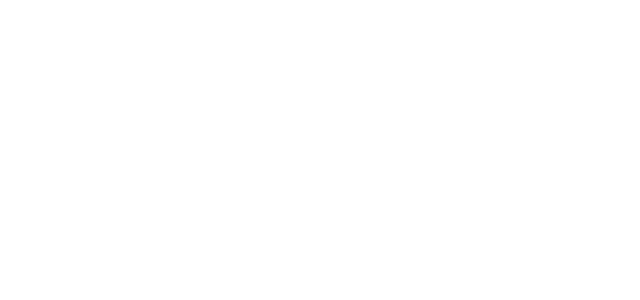
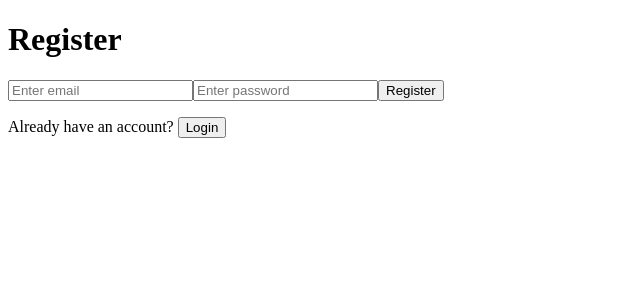
Before and after one commit to Shivraj-Joshi/todo_frontend, a React (Vite) app in the folder todo-frontend/: page /register in a window 1280 px wide. Before the commit this address had no page. Shown: the top 300 px of the page, without its empty margins (0-640 px from the left). Built offline with nearby package versions, Linux system fonts and the light colour scheme.

Commit message:
resgistration page added

```diff
--- a/todo-frontend/src/App.jsx
+++ b/todo-frontend/src/App.jsx
@@ -2,6 +2,7 @@
 import { Routes, Route } from "react-router-dom";
 import Login from "./pages/Login";
 import Todos from "./pages/todos";
+import Register from "./pages/Register";
 import "./App.css";
 
 function App() {
@@ -9,6 +10,7 @@
     <>
       <Routes>
         <Route path="/" element={<Login />} />
+        <Route path="/register" element={<Register />} />
         <Route path="/todos" element={<Todos />} />
       </Routes>
     </>
--- a/todo-frontend/src/pages/Login.jsx
+++ b/todo-frontend/src/pages/Login.jsx
@@ -59,6 +59,10 @@
         />
         {error && <p>{error}</p>}
         <button type="submit">Login</button>
+        <p>
+          Don't have an account?{" "}
+          <button onClick={() => navigate("/register")}>Register</button>
+        </p>
       </form>
     </div>
   );
--- a/todo-frontend/src/pages/Register.jsx
+++ b/todo-frontend/src/pages/Register.jsx
@@ -6,6 +6,7 @@
   const [email, setEmail] = useState("");
   const [password, setPassword] = useState("");
   const [error, setError] = useState("");
+  const navigate = useNavigate();
 
   async function handleRegister() {
     try {
@@ -17,7 +18,20 @@
           body: JSON.stringify({ email, password }),
         },
       );
-      const result = await response.json;
+
+      const result = await response.json();
+      console.log(result);
+
+      //if registration failed
+      if (!response.ok) {
+        setError(response.error);
+        return;
+      }
+
+      //save the jwt token in localstorage
+      localStorage.setItem("token", result.token);
+      navigate("/");
+
       console.log(result);
     } catch (error) {
       setError("Something went wrong . Try again. ");
@@ -41,6 +55,10 @@
       />
       {error && <p>{error}</p>}
       <button onClick={handleRegister}>Register</button>
+      <p>
+        Already have an account?{" "}
+        <button onClick={() => navigate("/")}>Login</button>
+      </p>
     </div>
   );
 }
--- a/todo-frontend/src/pages/Todos.jsx
+++ b/todo-frontend/src/pages/Todos.jsx
@@ -6,6 +6,8 @@
   const [todos, setTodos] = useState([]);
   const [newTodo, setNewTodo] = useState([]);
   const navigate = useNavigate();
+
+  //fetching all the todos
 
   useEffect(() => {
     async function fetchTodo() {
@@ -64,7 +66,7 @@
     }
   }
 
-  // deleting a task
+  // deleting a todo
 
   async function deleteTodo(id) {
     const token = localStorage.getItem("token");
@@ -110,6 +112,7 @@
     }
   }
 
+  //logout function
   function handleLogout() {
     localStorage.removeItem("token");
     navigate("/");
```
